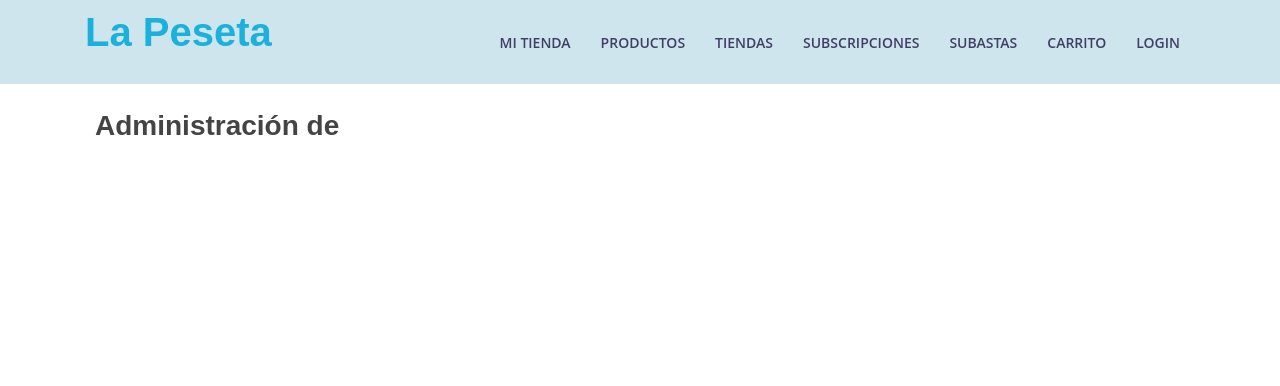
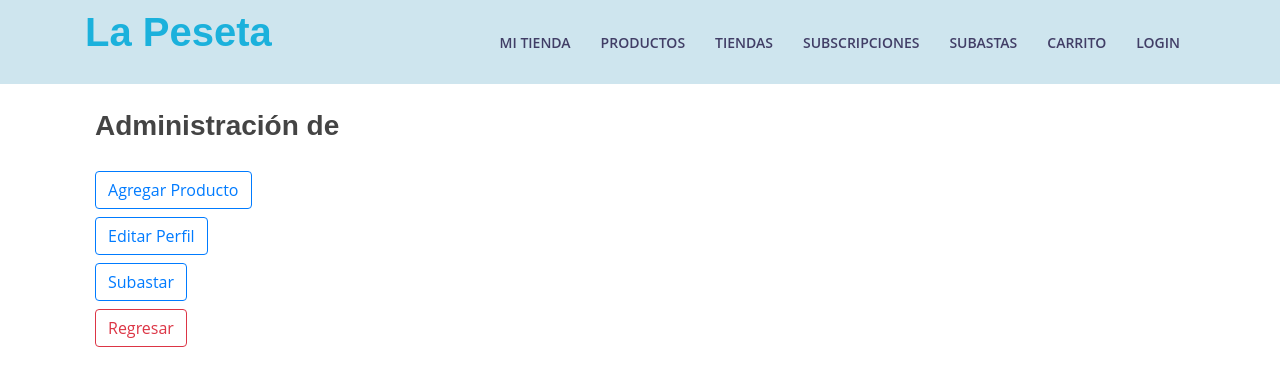
Before and after one commit to alejandroklever/ecommerce-django-template, a Django app: template apps/subasta/templates/listar_subastas_usuario.html in a window 1280 px wide. Shown: the top 386 px of the page. Run offline with Django 3.2, Linux system fonts and the light colour scheme; the template is opened without the code that fills it, so the values that code supplies are empty; some libraries are stand-ins or nearby versions.

Commit message:
saving old changes

```diff
--- a/apps/subasta/templates/listar_subastas_usuario.html
+++ b/apps/subasta/templates/listar_subastas_usuario.html
@@ -4,3 +4,39 @@
 {% block main_text %}
 <h3 class="need-pd header-font-lp"><strong>Administración de <b>{{ nombre_tienda }}</b></strong></h3>
 {% endblock %}
+
+{% block buttons %}
+<div class="col-lg-12 mb-2 animated fadeInUp fast">
+    <a class="btn btn-outline-primary" href="{% url 'tienda:crear-producto' %}">Agregar Producto</a>
+</div>
+<div class="col-lg-12 mb-2 animated fadeInUp fast">
+    <a class="btn btn-outline-primary" href="{% url 'tienda:editar-tienda' tienda_id %}">Editar Perfil</a>
+</div>
+<div class="col-lg-12 mb-2 animated fadeInDown fast">
+    <a class="btn btn-outline-primary" href="{% url 'subasta:crear-subasta' %}">Subastar</a>
+</div>
+<div class="col-lg-12 mb-2 animated fadeInDown fast">
+    <a class="btn btn-outline-danger" href="{% url 'index' %}">Regresar</a>
+</div>
+{% endblock %}
+
+{% block loop %}
+{% for subasta in subastas_usuario %}
+<div class="col-lg-4 mb-3 animated fadeInLeft slow">
+    <div class="card">
+        <div class="card-body">
+            <h6><strong>Producto: </strong>{{ stock.producto.nombre }}</h6>
+            <h6><strong>Precio  : </strong>{{ stock.producto.precio }}$</h6>
+            <h6><strong>Cantidad: </strong>{{ stock.cantidad }}</h6>
+            <div class="btn-group btn-group-sm">
+                <a class="btn btn-outline-secondary" href={% url 'tienda:editar-producto' stock.id %}>Editar</a>
+                <a class="btn btn-outline-danger" href={% url 'tienda:borrar-producto' stock.producto.id %}>Eliminar</a>
+            </div>
+        </div>
+        <div class="card-footer">
+            <small class="text-muted">&#9733; &#9733; &#9733; &#9733; &#9734;</small>
+        </div>
+    </div>
+</div>
+{% endfor %}
+{% endblock %}
--- a/apps/tienda/templates/tienda_visitar.html
+++ b/apps/tienda/templates/tienda_visitar.html
@@ -30,7 +30,7 @@
                     <div class="card">
                         <div class="card-body">
                             <h6><strong>Producto: </strong>
-                                <a href="{% url 'compra:detalles-producto' stock.tienda.id stock.producto.id%}">
+                                <a href="{% url 'compra:detalles-producto' stock.tienda.id stock.id%}">
                                     {{ stock.producto.nombre }}
                                 </a>
                             </h6>
```
Also changed, not shown: requirements.txt (+1 -36 lines), apps/usuario/migrations/0002_delete_usermetadata.py (added).
